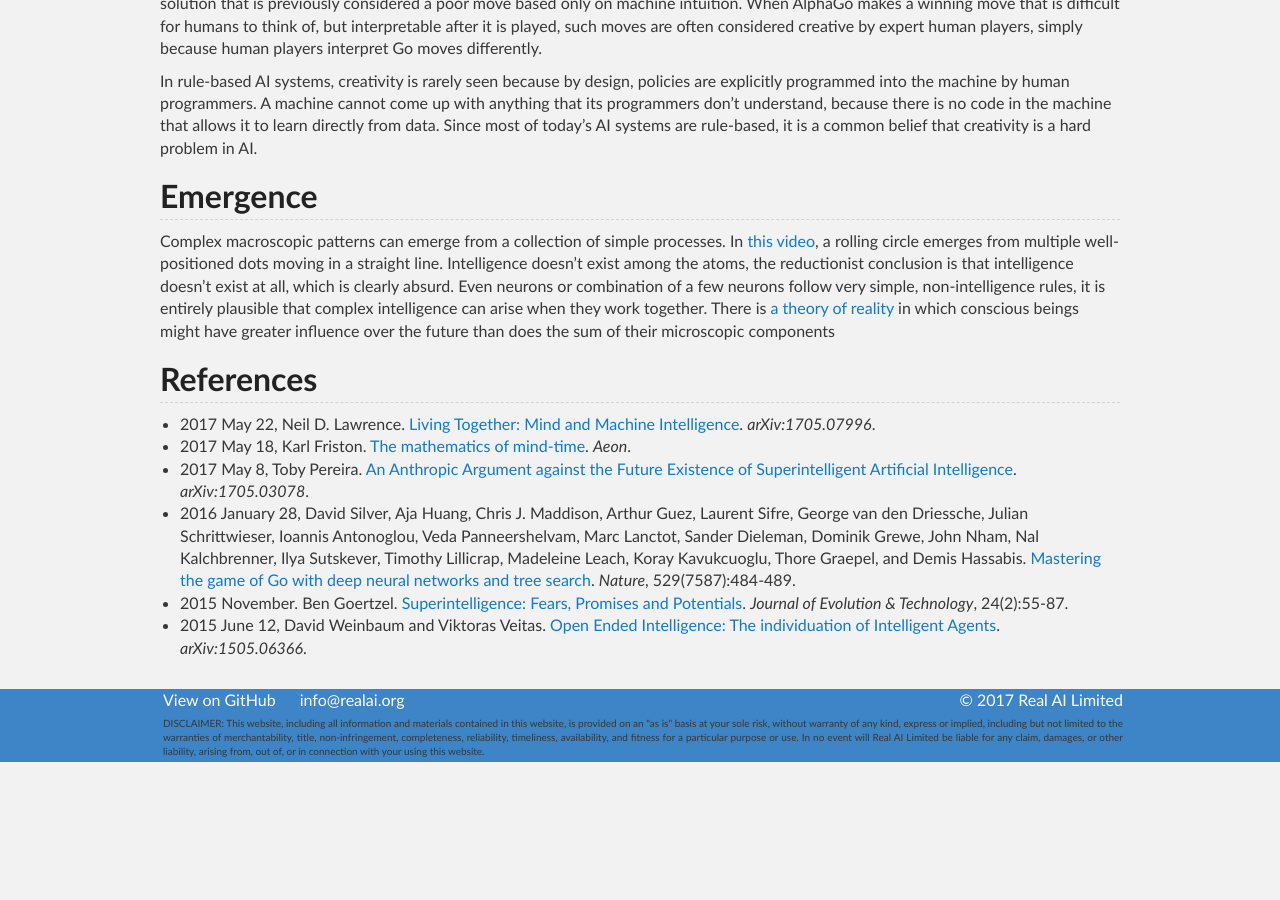
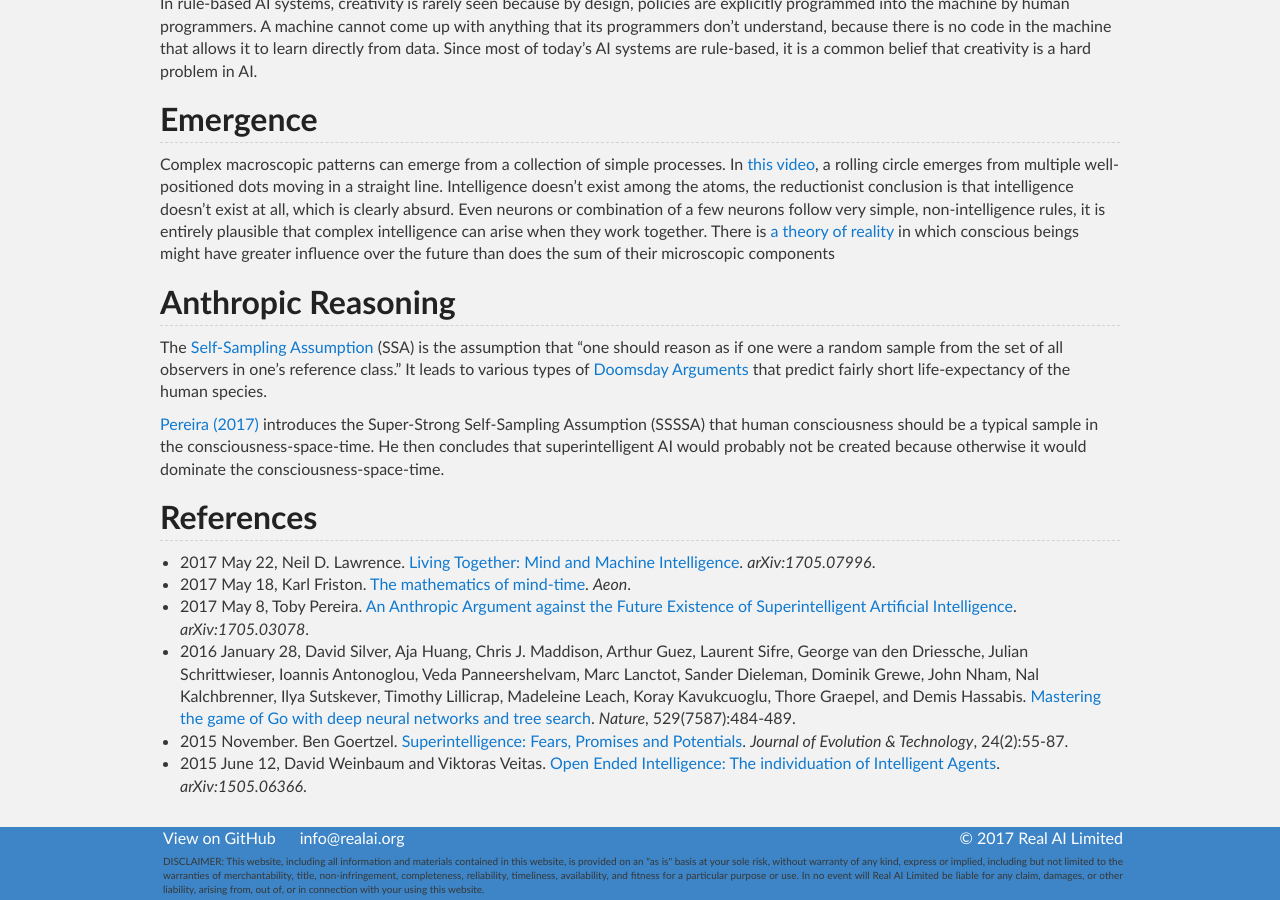
Before and after one commit to Tonywuhk/realai.org, a Jekyll site: the page built from philosophy.md, in a window 1280 px wide and 900 px high, scrolled down 1154 px. Built offline with Jekyll 4.4.1, drawn with Linux system fonts in a browser that asks for light colours; our own code applies the rules of GitHub Pages for plain Markdown files; formulas are drawn with MathJax 3; comment, search, counter and statistics services are not loaded; the repository's description, which GitHub fills in, is left out; before the commit the page ends 1916 px from its top, so only the background shows below that; some of the changed text lies outside the part shown.

Commit message:
Update philosophy.md

```diff
--- a/philosophy.md
+++ b/philosophy.md
@@ -33,6 +31,12 @@ In rule-based AI systems, creativity is rarely seen because by design, policies
 
 Complex macroscopic patterns can emerge from a collection of simple processes. In [this video](https://www.youtube.com/watch?v=pNe6fsaCVtI), a rolling circle emerges from multiple well-positioned dots moving in a straight line. Intelligence doesn’t exist among the atoms, the reductionist conclusion is that intelligence doesn’t exist at all, which is clearly absurd. Even neurons or combination of a few neurons follow very simple, non-intelligence rules, it is entirely plausible that complex intelligence can arise when they work together. There is [a theory of reality](https://www.quantamagazine.org/a-theory-of-reality-as-more-than-the-sum-of-its-parts-20170601/) in which conscious beings might have greater influence over the future than does the sum of their microscopic components
 
+## Anthropic Reasoning
+
+The [Self-Sampling Assumption](http://www.anthropic-principle.com/?q=book/chapter_3#3d) (SSA) is the assumption that "one should reason as if one were a random sample from the set of all observers in one's reference class." It leads to various types of [Doomsday Arguments](http://www.anthropic-principle.com/?q=book/chapter_6) that predict fairly short life-expectancy of the human species.
+
+[Pereira (2017)](https://arxiv.org/abs/1705.03078) introduces the Super-Strong Self-Sampling Assumption (SSSSA) that human consciousness should be a typical sample in the consciousness-space-time. He then concludes that superintelligent AI would probably not be created because otherwise it would dominate the consciousness-space-time.
+
 ## References
 
 * 2017 May 22, Neil D. Lawrence. [Living Together: Mind and Machine Intelligence](https://arxiv.org/abs/1705.07996). *arXiv:1705.07996*.
```
Also changed, not shown: other parts of philosophy.md (+0 -2 lines).
